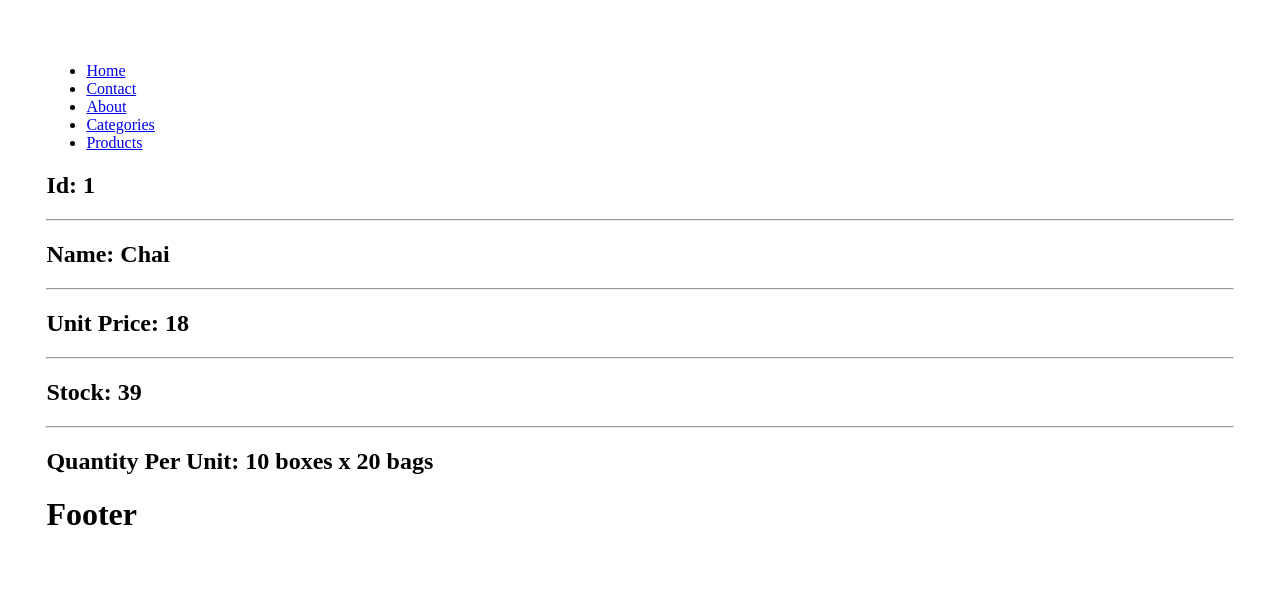
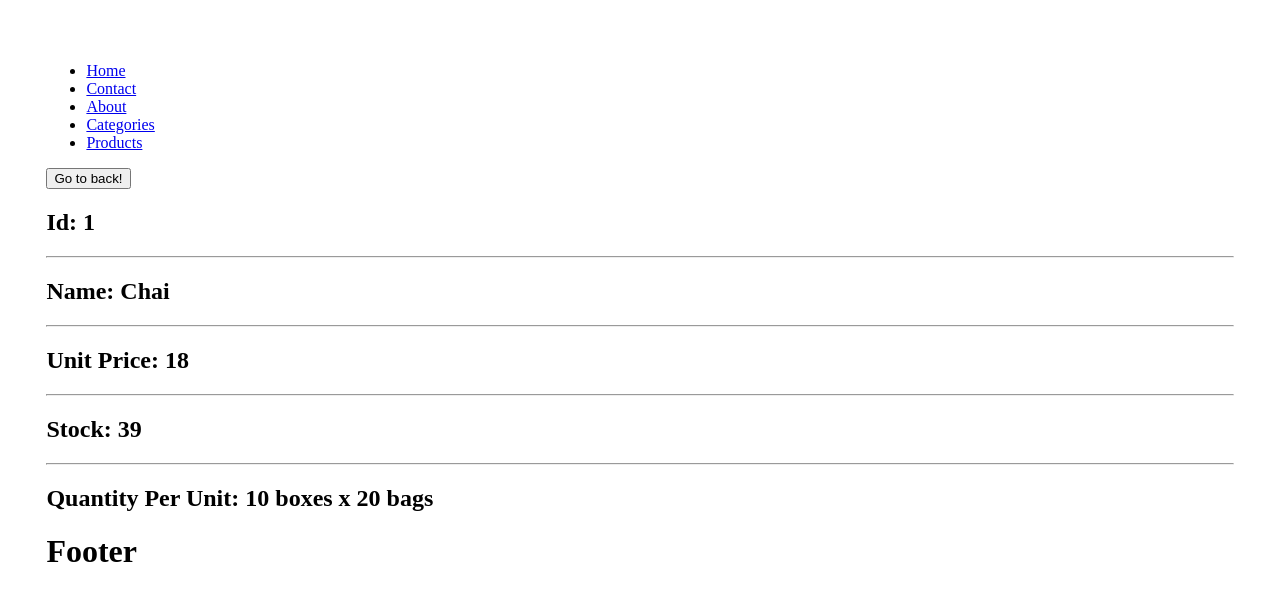
Before and after one commit to yakintech/turkcell-reactjs-tutorial, a React (Vite) app: page /products/1 in a window 1280 px wide. Shown: the top 600 px of the page. Built offline with nearby package versions, Linux system fonts and the light colour scheme.

Commit message:
products and product detail page

```diff
--- a/src/pages/ProductDetail.jsx
+++ b/src/pages/ProductDetail.jsx
@@ -1,17 +1,21 @@
 import React from 'react'
-import { useParams } from 'react-router-dom'
+import { useNavigate, useParams } from 'react-router-dom'
 import { productsData } from '../data/productsData'
 
 function ProductDetail() {
 
     const { id } = useParams()
 
+    const navigate = useNavigate()
+
     let product = productsData.find(item => item.id == id)
 
-    if(!product)
+    if (!product)
         return <h1>Product not found!</h1>
 
     return <>
+
+        <button onClick={() => navigate(-1)}>Go to back!</button>
 
         <h2>Id: {id}</h2>
         <hr />
```
